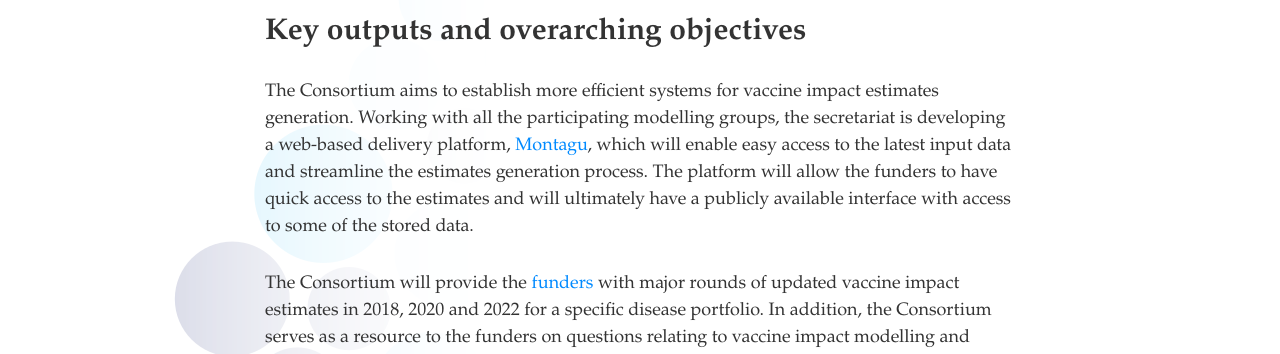
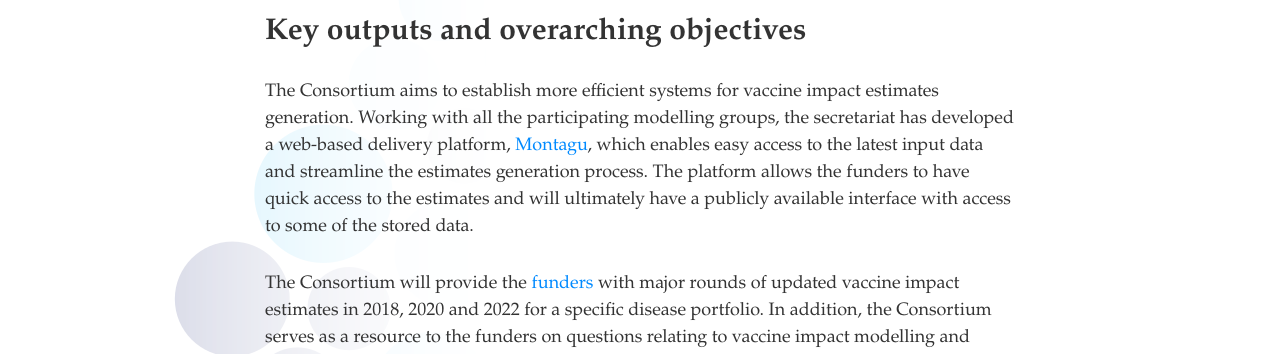
Before and after one commit to vimchub/vaccineimpact, a Jekyll site: the page built from objectives.md, in a window 1280 px wide and 900 px high. Shown: the part 320-674 px from the top of the window. Built offline with Jekyll 4.4.1, drawn with Linux system fonts in a browser that asks for light colours; nearby versions of some CDN libraries.

Commit message:
updated tenses

```diff
--- a/objectives.md
+++ b/objectives.md
@@ -4,7 +4,7 @@ title: Objectives and Timeline
 
 ## Key outputs and overarching objectives
 
-The Consortium aims to establish more efficient systems for vaccine impact estimates generation. Working with all the participating modelling groups, the secretariat is developing a web-based delivery platform, [Montagu](https://montagu.vaccineimpact.org/), which will enable easy access to the latest input data and streamline the estimates generation process. The platform will allow the funders to have quick access to the estimates and will ultimately have a publicly available interface with access to some of the stored data.
+The Consortium aims to establish more efficient systems for vaccine impact estimates generation. Working with all the participating modelling groups, the secretariat has developed a web-based delivery platform, [Montagu](https://montagu.vaccineimpact.org/), which enables easy access to the latest input data and streamline the estimates generation process. The platform allows the funders to have quick access to the estimates and will ultimately have a publicly available interface with access to some of the stored data.
 
 The Consortium will provide the [funders](/partners/#funders) with major rounds of updated vaccine impact estimates in 2018, 2020 and 2022 for a specific disease portfolio. In addition, the Consortium serves as a resource to the funders on questions relating to vaccine impact modelling and ensures that the provided estimates have the most rigorous scientific foundation.
 
```
